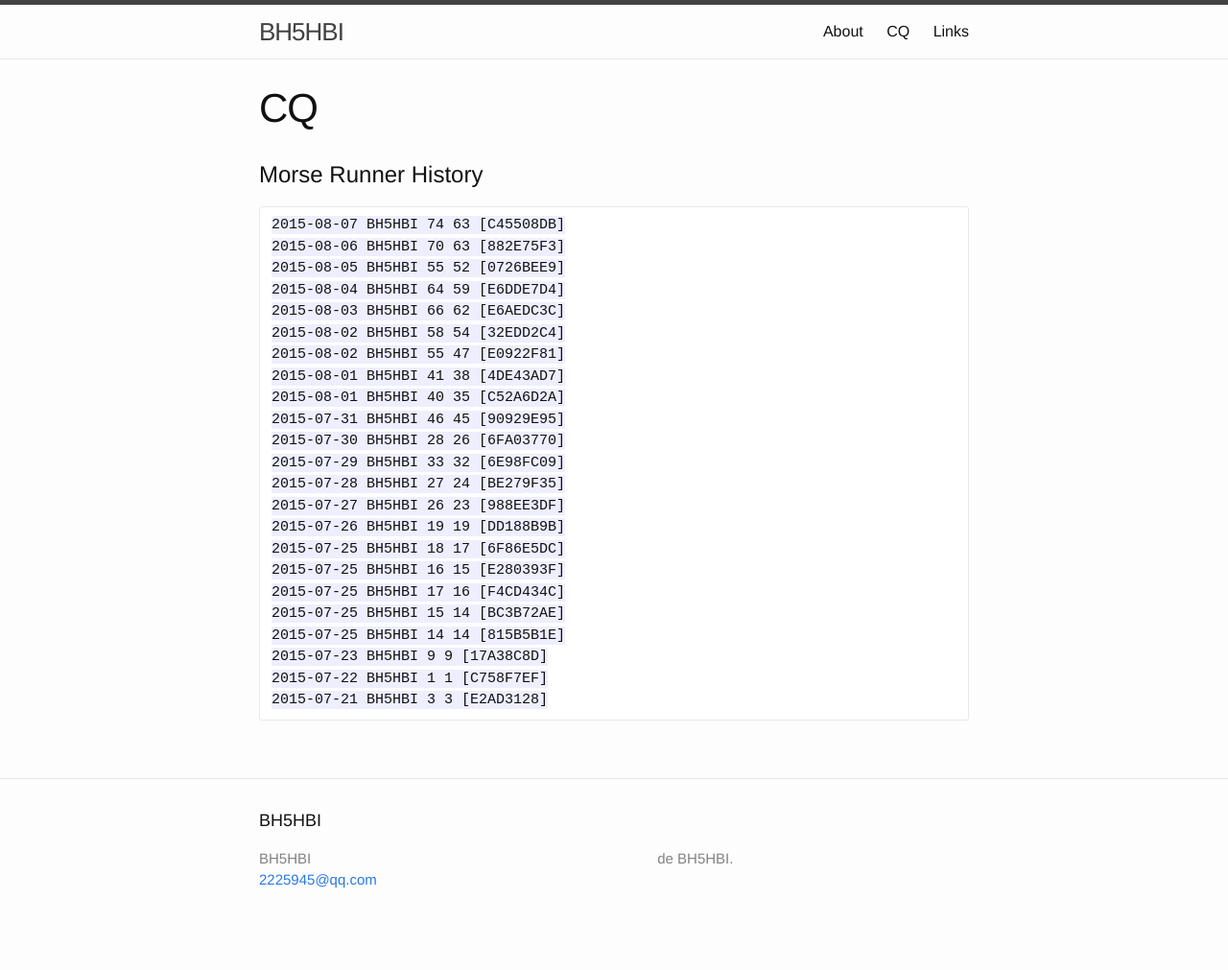
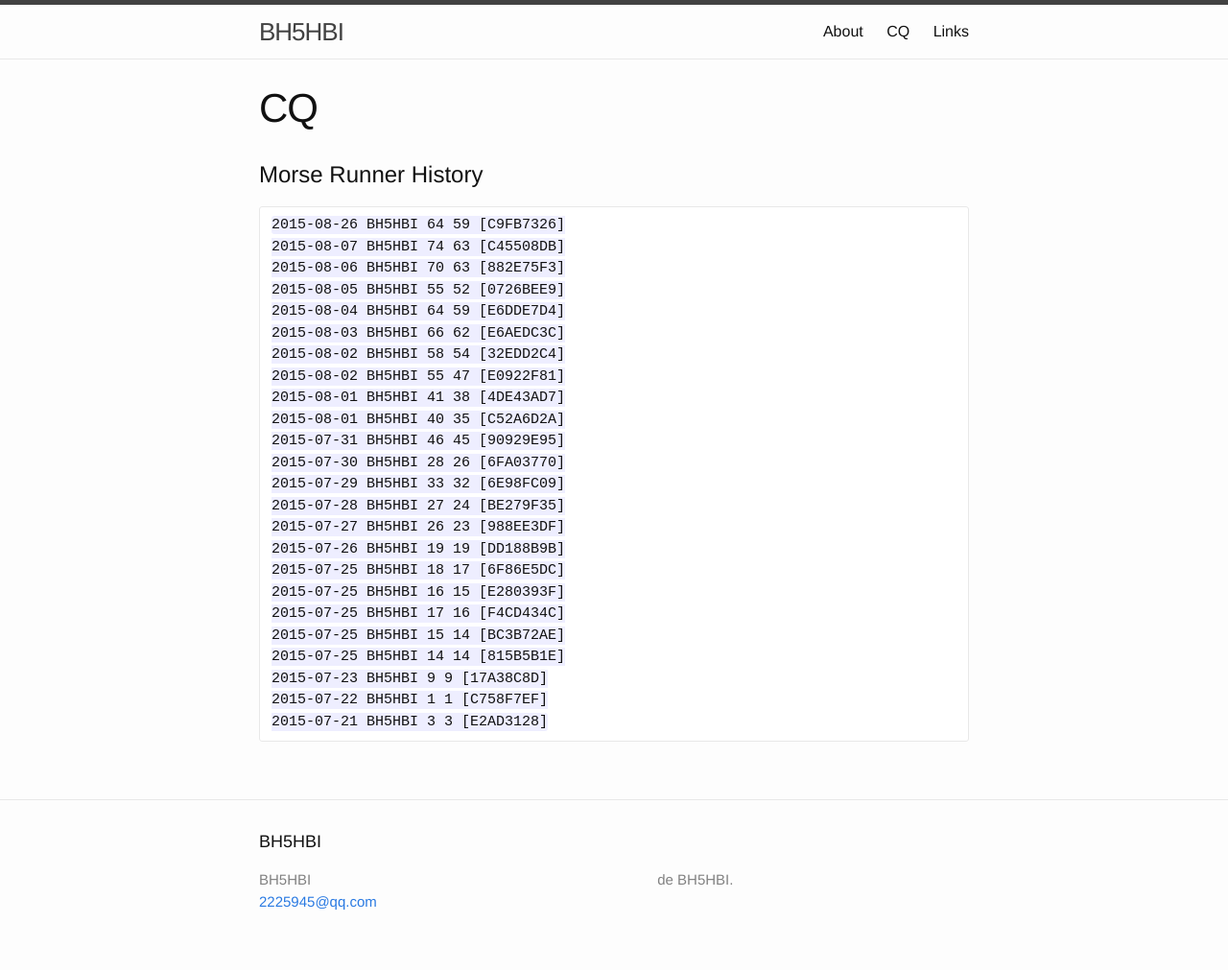
Before and after one commit to BH5HBI/bh5hbi.github.com, a Jekyll site: the page built from cq.md, in a window 1280 px wide. Shown: the whole page at 96% size. Built offline with Jekyll 4.4.1, drawn with Linux system fonts in a browser that asks for light colours; before the commit the page ends 989 px from its top, so only the background shows below that.

Commit message:
update cq page

```diff
--- a/cq.md
+++ b/cq.md
@@ -6,6 +6,7 @@ permalink: /CQ/
 
 #Morse Runner History
 
+	2015-08-26 BH5HBI 64 59 [C9FB7326]
 	2015-08-07 BH5HBI 74 63 [C45508DB]
 	2015-08-06 BH5HBI 70 63 [882E75F3]
 	2015-08-05 BH5HBI 55 52 [0726BEE9]
```
